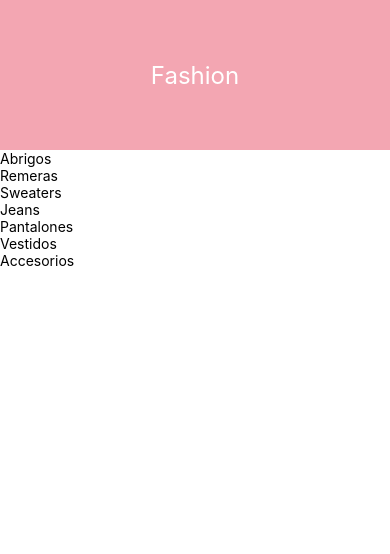
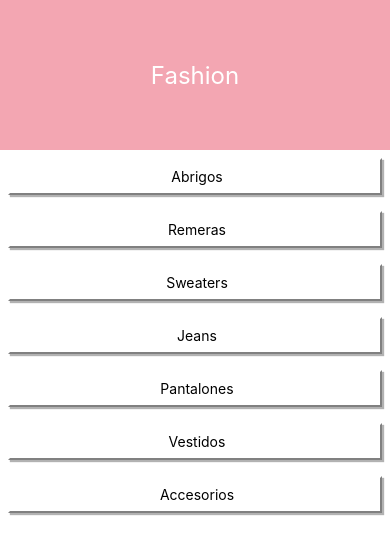
Before and after one commit to ivanagbarreto/fashion-ecommerce-app, a React Native app: screen / in a window 390 px wide. Shown: the top 554 px of the page. Built offline with nearby package versions, Linux system fonts and the light colour scheme; grey boxes are pictures that could not be loaded.

Commit message:
estilos al FlatCard

```diff
--- a/App.js
+++ b/App.js
@@ -1,13 +1,17 @@
 import { StatusBar } from 'expo-status-bar';
-import { StyleSheet, Text, View, FlatList } from 'react-native';
+import { StyleSheet, Text, View, FlatList, Image } from 'react-native';
 import categories from './src/data/categories.json'
 import Header from './src/components/Header'
-
+import FlatCard from './src/components/FlatCard';
 
 export default function App() {
 
   const renderCategoryItem = ({item})=>(
-    <Text>{item.title}</Text>
+    <FlatCard>
+      <Image width= {50} height={50} source={{uri:item.image}} resizeMode='contain'/>
+      <Text> {item.title}</Text>
+
+    </FlatCard>
   )
   return (
     <View style={styles.container}>
--- /dev/null
+++ b/src/components/FlatCard.jsx
@@ -0,0 +1,37 @@
+import { StyleSheet, Text, View } from 'react-native'
+import { colors } from '../global/colors'
+
+//Componente Wrapper
+const FlatCard = ({children}) => {
+  return (
+    <View style={styles.container}>
+      {children}
+    </View>
+  )
+}
+
+export default FlatCard
+
+const styles = StyleSheet.create({
+    container:{
+        justifyContent:"center",
+        alignItems:"center",
+        flexDirection:"row",
+        backgroundColor:colors.white,
+        padding:32,
+        margin:8,
+        elevation:10,
+        paddingVertical: 8,
+        paddingHorizontal: 16,
+        borderWidth: 2,
+        borderTopColor: "#FFFFFF",
+        borderLeftColor: "#FFFFFF",
+        borderBottomColor: "#808080",
+        borderRightColor: "#808080",
+        shadowColor: "#000",
+        shadowOffset: { width: 2, height: 2 },
+        shadowOpacity: 0.3,
+        shadowRadius: 1,
+        elevation: 4
+    }
+})
```
